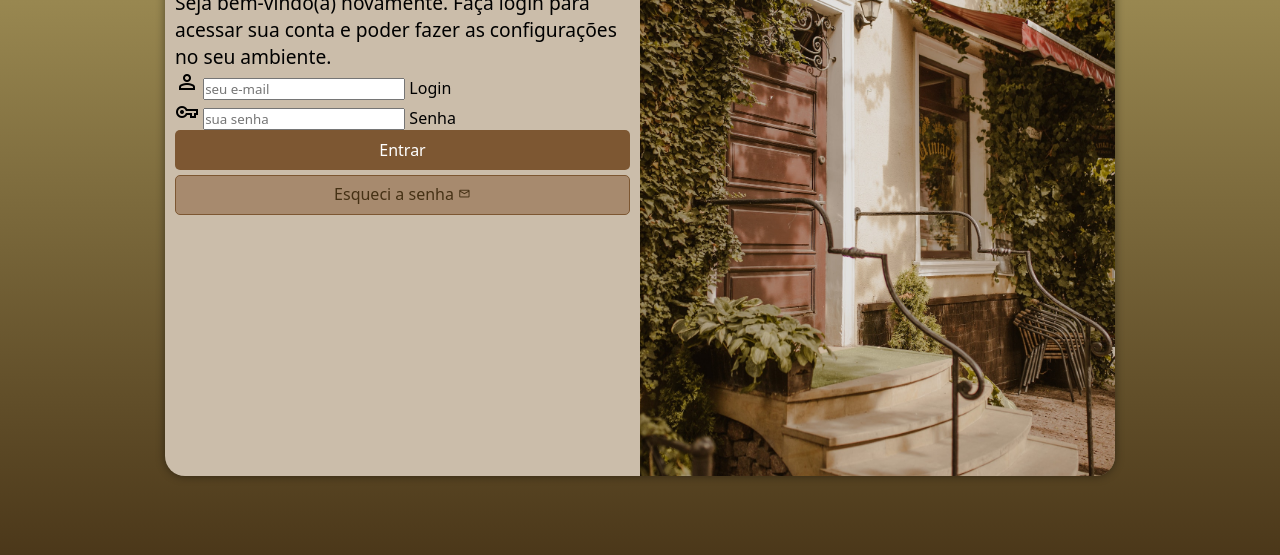
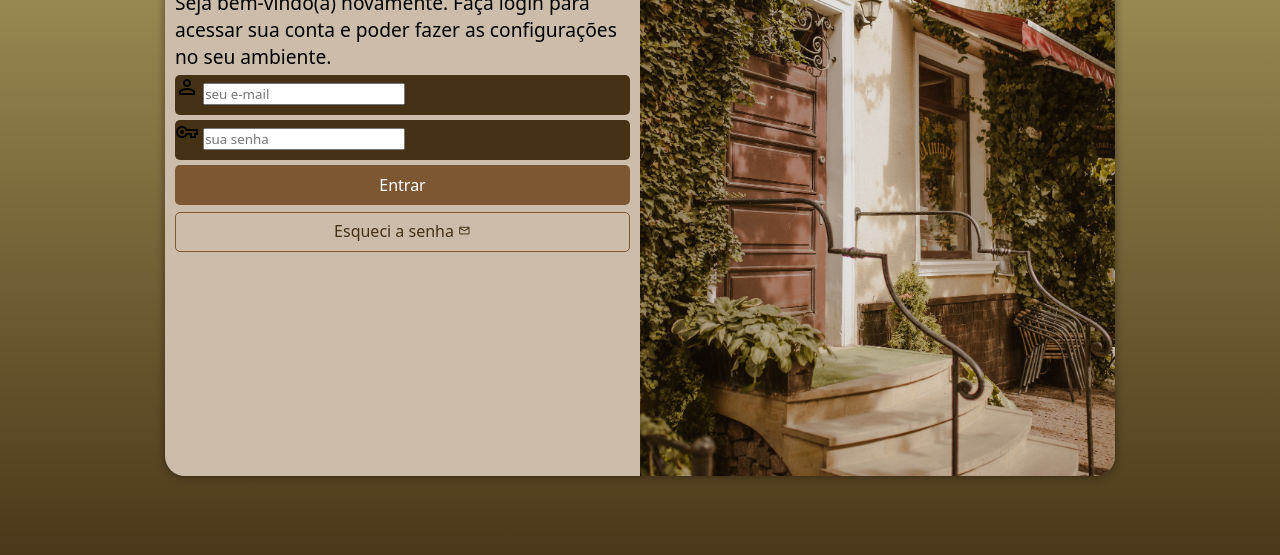
Before and after one commit to bruhjpeg/tela-de-login, a plain HTML site: page index.html in a window 1280 px wide. Shown: the part 199-754 px from the top of the page. Drawn offline with nearby package versions, Linux system fonts and the light colour scheme.

Commit message:
Update style.css

```diff
--- a/estilos/style.css
+++ b/estilos/style.css
@@ -72,7 +72,20 @@ h1 {
   font-size: 0.8em;
 }
 
-input[type=submit] {
+.campo {
+  background-color: var(--clr-itp-primary);
+  width: 100%;
+  display: block;
+  height: 40px;
+  border-radius: 5px;
+  margin: 5px 0px;
+}
+
+label {
+  display: none;
+}
+
+input[type='submit'] {
   display: block;
   font-size: 1em;
   width: 100%;
@@ -84,12 +97,12 @@ input[type=submit] {
   cursor: pointer;
 }
 
-input[type=submit]:hover {
-background-color: var(--clr-itp-primary);
+input[type='submit']:hover {
+  background-color: var(--clr-itp-primary);
 }
 
 .botao {
-  background-color: var(--clr-itp-3);
+  background-color: var(--clr-itp-5);
   color: var(--clr-itp-primary);
   display: block;
   text-align: center;
@@ -97,13 +110,16 @@ background-color: var(--clr-itp-primary);
   width: 100%;
   height: 40px;
   padding-top: 7px;
-  margin-top: 5px;
+  margin-top: 7px;
   border: 1px solid var(--clr-itp-6);
   border-radius: 5px;
   text-decoration: none;
-
 }
 
 .botao span {
   font-size: 0.8em;
 }
+
+.botao:hover {
+  background-color: var(--clr-itp-4);
+}
```
